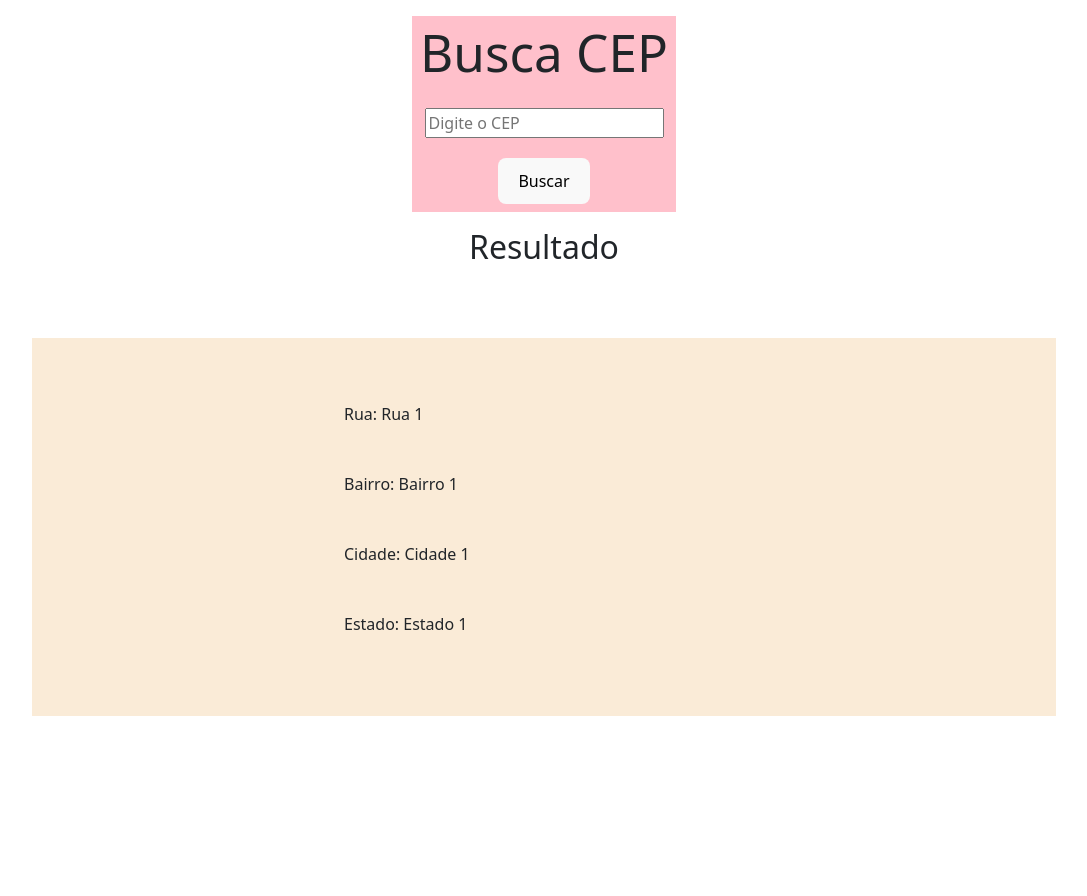
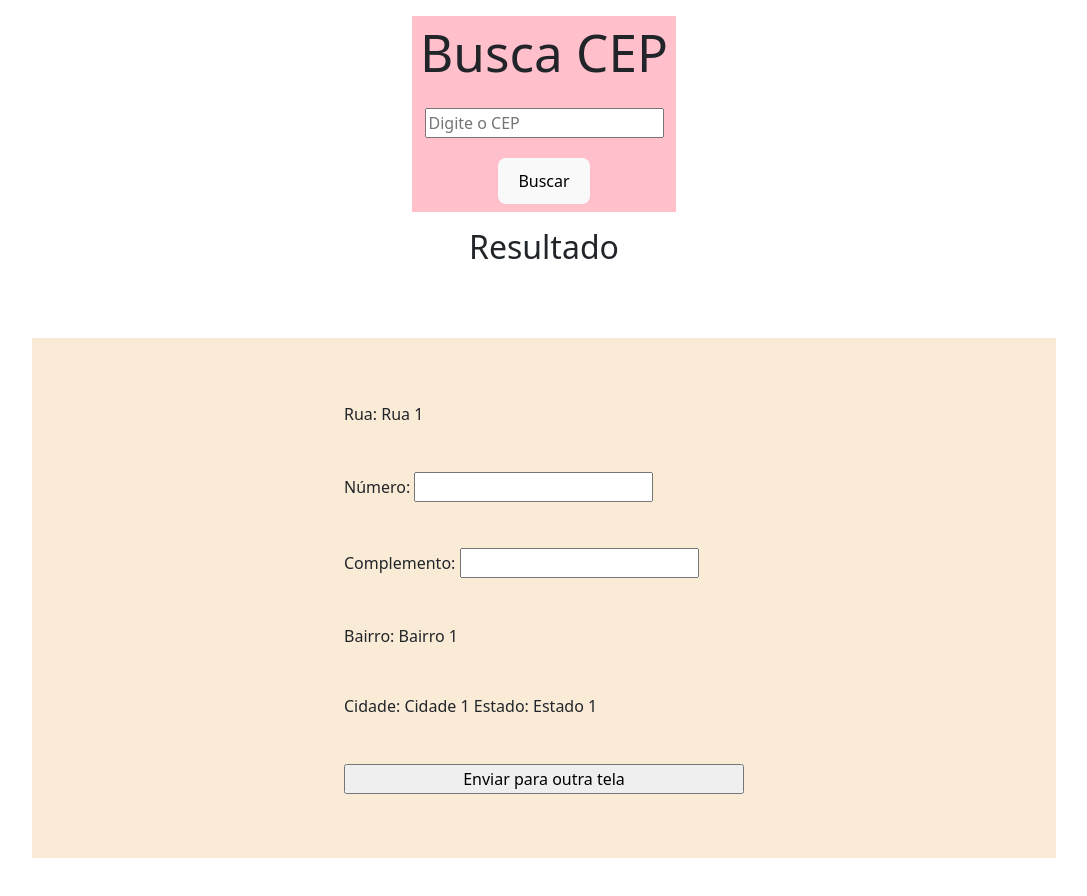
Before and after one commit to Pedro07070707/projeto-poke-2025, a React (Vite) app: page /viacep in a window 1280 px wide. Shown: the top 896 px of the page, without its empty margins (96-1183 px from the left). Before the commit the page ends 800 px from the top, so only its background shows below. Built offline with nearby package versions, Linux system fonts and the light colour scheme.

Commit message:
envio de dados

```diff
--- a/src/App.jsx
+++ b/src/App.jsx
@@ -4,6 +4,7 @@ import Home2 from "./Home2.jsx"
 import Home3 from "./Home3.jsx"
 import Menu from "./Menu.jsx"
 import ViaCep from './ViaCep'
+import DadosDoCliente from './DadosDoCliente'
 
 const App = () => {
 
@@ -14,6 +15,7 @@ const App = () => {
       <Route path="home3" element={<Home3 />} />
       <Route index element={<Menu />} />
       <Route path="viacep" element={<ViaCep />} />
+      <Route path="dadosCliente" element={<DadosDoCliente />} />
     </Routes>
   )
 }
--- /dev/null
+++ b/src/DadosDoCliente/index.jsx
@@ -0,0 +1,28 @@
+import {useLocation} from 'react-router-dom'
+
+const DadosDoCliente = () => {
+
+    let dados = useLocation().state;
+
+    return (
+        <>
+        {alert(JSON.stringify(dados))}
+            <div
+                style={{display:'flex', flexDirection:'column', alignItems:'center', justifyContent:'center', width:'100%'}}
+                className="DadosDoCliente">
+                Nome: <input type="text" className="Campo"
+                  id="nome" />
+                Data de Nascimento: <input type="text" className="Campo"
+                  id="dataNascimento" />
+                <p>Rua: {dados.logradouro} </p>
+                <p>Número: {dados.numero}</p>
+                <p>Complemento: {dados.complemento}</p>
+                <p>Bairro: {dados.bairro} </p>
+                <p>Cidade: {dados.cidade}</p>
+                <p>Estado: {dados.estado}</p>
+            </div>
+        </>
+    )
+}
+
+export default DadosDoCliente
--- a/src/ViaCep/index.jsx
+++ b/src/ViaCep/index.jsx
@@ -1,6 +1,7 @@
 import { useState, useEffect } from "react";
 import axios from "axios";
 import "./ViaCep.css";
+import { useNavigate } from "react-router-dom";
 
 const ViaCep = () => {
   const [logradouro, setLogradouro] = useState("Rua 1");
@@ -10,6 +11,7 @@ const ViaCep = () => {
   const [dados, setDados] = useState(null);
   const [alterado, setAlterado] = useState(false);
   let cep = "";
+  let navigation = useNavigate();
 
   const handleBuscarCep = () => {
     cep = document.querySelector(".cep").value;
@@ -38,6 +40,21 @@ const ViaCep = () => {
     }
   }, [alterado]);
 
+  const handleEnviarDados = () => {
+    let numero = document.querySelector("#numero").value;
+    let complemento = document.querySelector("#complemento").value;
+    let dadosParaEnvio = {
+      logradouro: logradouro,
+      bairro: bairro,
+      cidade: cidade,
+      estado: estado,
+      numero: numero,
+      complemento: complemento,
+    };
+    alert(JSON.stringify(dadosParaEnvio));
+    navigation("/dadosCliente", {state: dadosParaEnvio});
+  }
+
   return (
     <div className="ViaCep">
       <div className="FormCep">
@@ -48,9 +65,17 @@ const ViaCep = () => {
       <h2>Resultado</h2>
       <div className="Resultado">
         <p>Rua: {logradouro} </p>
+        <p>Número: <input type="text" className="Campo"
+                    id="numero" /></p>
+        <p>Complemento: <input type="text" className="Campo"
+                    id="complemento" /></p>
         <p>Bairro: {bairro} </p>
-        <p>Cidade: {cidade} </p>
-        <p>Estado: {estado} </p>
+        <p style={{justifyContent:'space-between', display:'flex',
+           width:'100%', flexDirection:'row'}}>
+            <>Cidade: {cidade}</> <>Estado: {estado}</>
+        </p>
+        <input type="button" value={"Enviar para outra tela"}
+          onClick={handleEnviarDados} />
       </div>
     </div>
   );
```
